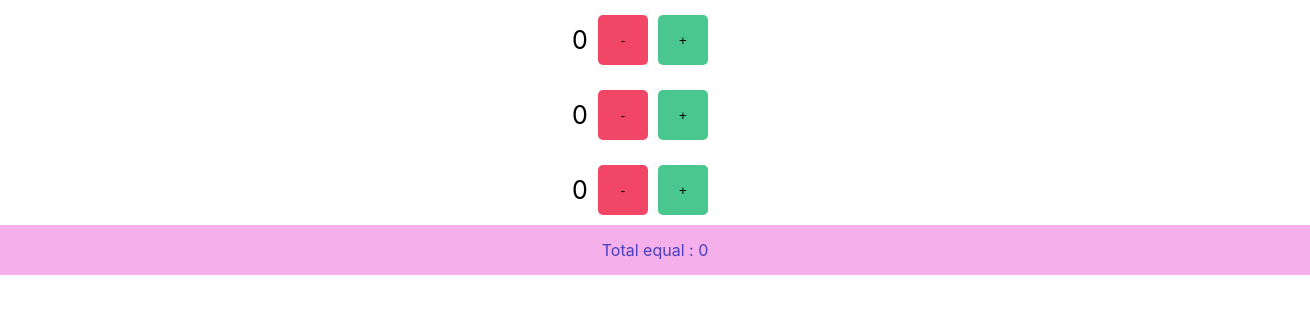
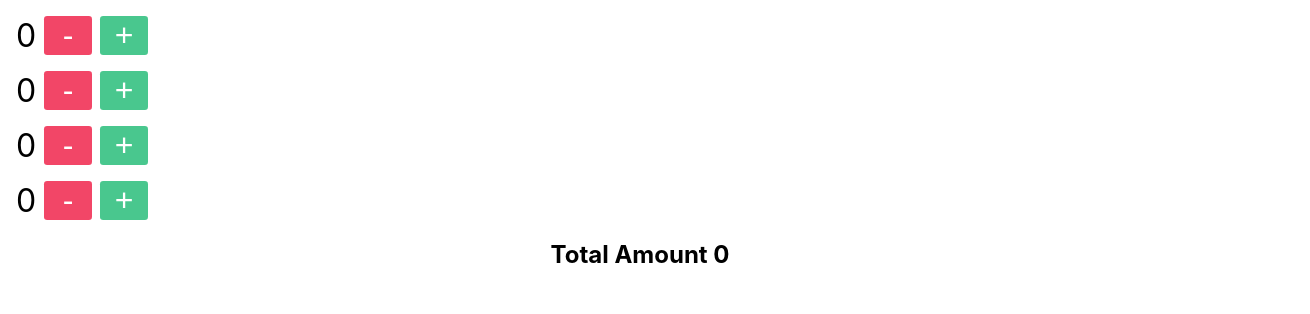
Before and after one commit to bayansamra/Counter-Task, a React (Create React App) app: page / in a window 1280 px wide. Shown: the top 314 px of the page, 1310 px wide, since content can reach past the window. Built offline with nearby package versions, Linux system fonts and the light colour scheme.

Commit message:
modify App js file

```diff
--- a/src/App.js
+++ b/src/App.js
@@ -1,20 +1,41 @@
-import Counter from "./Counter"
-import Total from "./Total";
+import React, { Component } from 'react'
+import Counter from './Components/Counter';
 import './App.css';
 
-function App() {
+class App extends Component {
+
+  constructor(){
+    super();
+
+    this.state ={
+      total: 0,
+    }
+  }
+
+  changeTotal(number,method){
+    if(method === 'increase'){
+      this.setState(prevState => ({total: prevState.total + number}))
+    }
+
+    if(method === 'decrease'){
+      this.setState(prevState => ({total: prevState.total - number}))
+    }
+  }
 
 
-  return (
-    <div className="App">
-      <Counter input={1} />
-      <Counter input={2} />
-      <Counter input={3} />
-
-      <Total />
-
-    </div>
-  );
+  render(){
+    return (
+      <div className="App">
+        <div className='container'>
+          <Counter initialCount='2' changeTotal={(number,method)=>this.changeTotal(number,method)}/>
+          <Counter initialCount='4' changeTotal={(number,method)=>this.changeTotal(number,method)}/>
+          <Counter initialCount='6' changeTotal={(number,method)=>this.changeTotal(number,method)}/>
+          <Counter changeTotal={(number,method)=>this.changeTotal(number,method)} />
+          <h2>{`Total Amount ${this.state.total}`}</h2>
+        </div>
+      </div>
+    );
+  }
 }
 
 export default App;
--- /dev/null
+++ b/src/Components/Counter/index.jsx
@@ -0,0 +1,55 @@
+import React, { Component } from 'react'
+import './style.css'
+
+class Counter extends Component {
+
+  constructor(){
+    super();
+
+    this.state ={
+      count: 0,
+    }
+  }
+
+  render() {
+
+    const increment= () => {
+      if(this.props.initialCount){
+        this.setState(prevState => ({
+          count: prevState.count + Number(this.props.initialCount)
+        }))
+        this.state.count>=0 && this.props.changeTotal(Number(this.props.initialCount),'increase')
+      }else{
+        this.setState(prevState => ({
+          count: prevState.count + 1
+        }))
+        this.state.count>=0 && this.props.changeTotal(1,'increase')
+      }
+    }
+
+    const decrement = () =>{
+      if(this.props.initialCount){
+        if(this.state.count > 0){
+          this.setState(prevState => ({count: prevState.count - Number(this.props.initialCount)}))
+          this.props.changeTotal(Number(this.props.initialCount),'decrease')
+        }
+      }else{
+        if(this.state.count > 0){
+          this.setState(prevState => ({
+            count: prevState.count - 1
+          }))
+          this.props.changeTotal(1,'decrease')
+        }
+      }
+    }
+
+    return (
+      <div className='co-container'>
+        <div className='co-num'>{this.state.count}</div>
+        <button  className='co-decr' onClick={decrement}>-</button>
+        <button  className='co-incr' onClick={increment}>+</button>
+      </div>
+    )
+  }
+}
+export default Counter;
--- /dev/null
+++ b/src/Components/Counter/style.css
@@ -0,0 +1,32 @@
+
+.co-container{
+    display: flex;
+    gap: 0.5rem;
+    margin: 1rem;
+    align-items: center;
+}
+
+.co-num,
+.co-incr,
+.co-decr{
+    font-size: 2rem;
+}
+
+.counter-number{
+    margin-right: 2rem;
+}
+
+.co-incr{
+    background-color: #49c78e;
+    color: #fff;
+    border-radius: 0.2rem;
+    width: 3rem;
+    border: none;
+}
+.co-decr{
+    background-color: #f24667;
+    color: #fff;
+    border-radius: 0.2rem;
+    width: 3rem;
+    border: none;
+}
--- a/src/Counter/index.jsx
+++ /dev/null
@@ -1,41 +0,0 @@
-import React, { Component } from "react";
-import "./style.css";
-
-export default class Counter extends Component {
-
-
-  state = {
-    count: 0,
-    input: parseInt(this.props.input),
-  };
-
-
-
-  increment = () => {
-    this.setState((prevState) => ({
-      count: prevState.count + this.state.input,
-    }));
-  };
-
-  decrement = () => {
-    if (this.state.count > 0) {
-      this.setState((prevState) => ({
-        count: prevState.count - this.state.input,
-      }));
-    }
-  };
-
-  render() {
-    return (
-      <div className="counter">
-        <div className={`value ${this.state.input}`}>{this.state.count}</div>
-        <button onClick={this.decrement} className="decrement">
-          -
-        </button>
-        <button onClick={this.increment} className="increment">
-          +
-        </button>
-      </div>
-    );
-  }
-}
--- a/src/Counter/style.css
+++ /dev/null
@@ -1,31 +0,0 @@
-.counter {
-    display: flex;
-    align-items: center;
-    justify-content: center;
-    font-size: 25px;
-    font-weight: 400;
-    margin-top: 15px;
-    padding-bottom:10px ;
-    gap: 10px;
-
-}
-
-.counter .decrement,.counter .increment {
-    display: flex;
-    align-items: center;
-    justify-content: center;
-    border-radius: 5px;
-    width: 50px;
-    height: 50px;
-    cursor: pointer;
-    outline: none;
-    border: none;
-}
-
-.counter .increment{
-    background-color: #49c78e;
-}
-
-.counter .decrement{
-    background-color: #f24667;
-}
--- a/src/Total/index.jsx
+++ /dev/null
@@ -1,13 +0,0 @@
-import React, { Component } from 'react'
-import "./style.css"
-
-class Total extends Component {
-
-  render() {
-    return <div className="total">
-        Total equal : {0}
-        </div>;
-  }
-}
-
-export default Total;
--- a/src/Total/style.css
+++ /dev/null
@@ -1,7 +0,0 @@
-.total {
-background-color:rgb(245, 176, 236);
-color: rgb(75, 62, 189);
-padding: 15px;
-width: 100%;
-text-align: center;
-}
```
